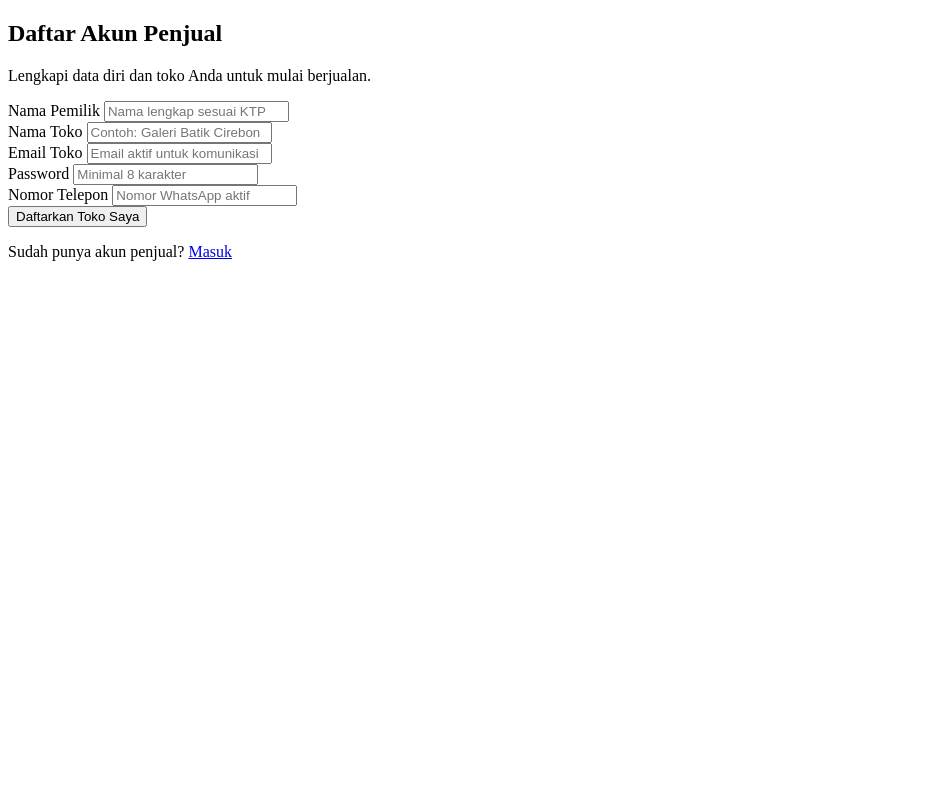
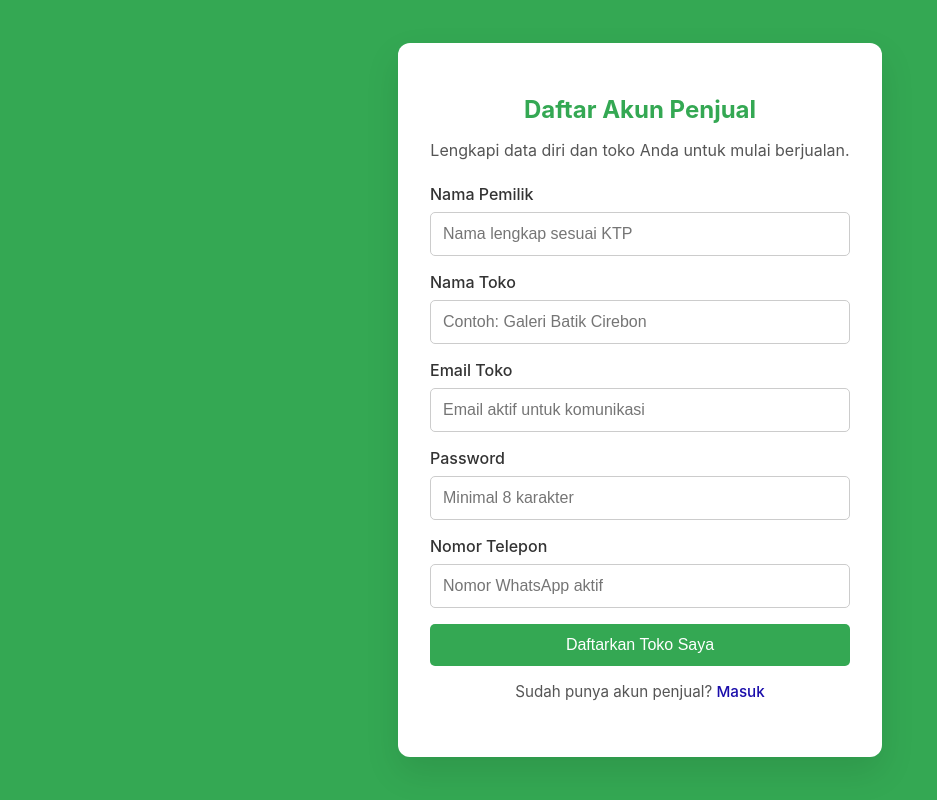
Before and after one commit to frl-im/UMKM, a PHP site: page /registerpenjual.php in a window 1280 px wide. Shown: the whole page, without its empty margins (0-937 px from the left). Run offline with PHP 8.4, Linux system fonts and the light colour scheme.

Commit message:
penambahan css

```diff
--- a/registerpenjual.php
+++ b/registerpenjual.php
@@ -19,8 +19,104 @@ if (isset($_POST["register"])) {
   <meta name="viewport" content="width=device-width, initial-scale=1.0" />
   <title>Daftar Penjual - KreasiLokal.id</title>
   <link href="https://cdnjs.cloudflare.com/ajax/libs/font-awesome/6.0.0/css/all.min.css" rel="stylesheet">
-  <!-- Link ke file CSS Anda -->
-  <!-- <link rel="stylesheet" href="style.css"> -->
+  <style>
+    body {
+      font-family: -apple-system, BlinkMacSystemFont, 'Segoe UI', Roboto, sans-serif;
+      background: #34A853;
+      display: flex;
+      align-items: center;
+      justify-content: center;
+      min-height: 100vh;
+      margin: 0;
+    }
+
+    .form-container {
+      background: white;
+      padding: 2rem;
+      border-radius: 12px;
+      box-shadow: 0 15px 35px rgba(0,0,0,0.1);
+      max-width: 420px;
+      width: 100%;
+      animation: fadeIn 0.6s ease-in-out;
+    }
+
+    .form-container h2 {
+      text-align: center;
+      color: #34A853;
+      margin-bottom: 0.5rem;
+    }
+
+    .form-container p {
+      text-align: center;
+      margin-bottom: 1.5rem;
+      color: #555;
+    }
+
+    .form-group {
+      margin-bottom: 1rem;
+    }
+
+    .form-group label {
+      display: block;
+      margin-bottom: 0.5rem;
+      font-weight: 500;
+      color: #333;
+    }
+
+    .form-group input {
+      width: 100%;
+      padding: 0.75rem;
+      border: 1px solid #ccc;
+      border-radius: 5px;
+      box-sizing: border-box;
+      font-size: 1rem;
+      transition: border-color 0.3s;
+    }
+
+    .form-group input:focus {
+      border-color: #34A853;
+      outline: none;
+    }
+
+    .submit-btn {
+      width: 100%;
+      padding: 0.75rem;
+      background: #34A853;
+      color: white;
+      border: none;
+      border-radius: 5px;
+      cursor: pointer;
+      font-size: 1rem;
+      font-weight: 500;
+      transition: background 0.3s, transform 0.2s;
+    }
+
+    .submit-btn:hover {
+      background: #2a8747;
+      transform: translateY(-2px);
+    }
+
+    .form-footer {
+      text-align: center;
+      margin-top: 1rem;
+      font-size: 0.95rem;
+    }
+
+    .form-footer a {
+      color: #1A0DAB;
+      text-decoration: none;
+      font-weight: 500;
+    }
+
+    .form-footer a:hover {
+      text-decoration: underline;
+    }
+
+    @keyframes fadeIn {
+      from { opacity: 0; transform: translateY(-10px); }
+      to { opacity: 1; transform: translateY(0); }
+    }
+  </style>
 </head>
 <body>
   <div class="form-container">
```
